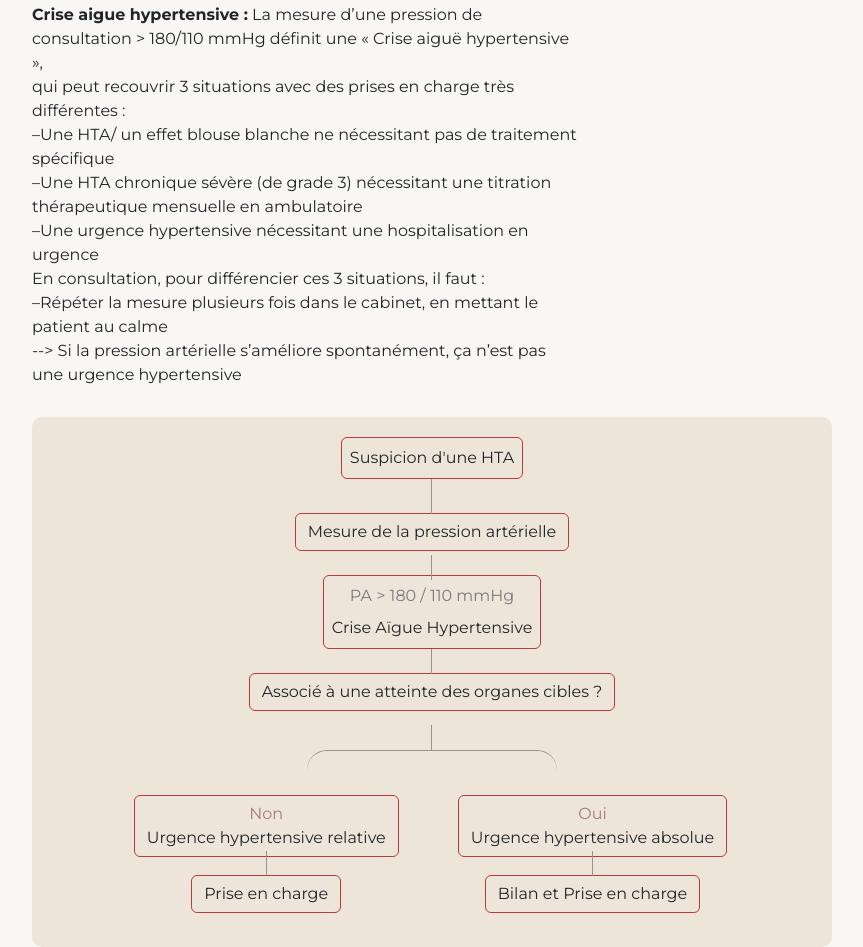
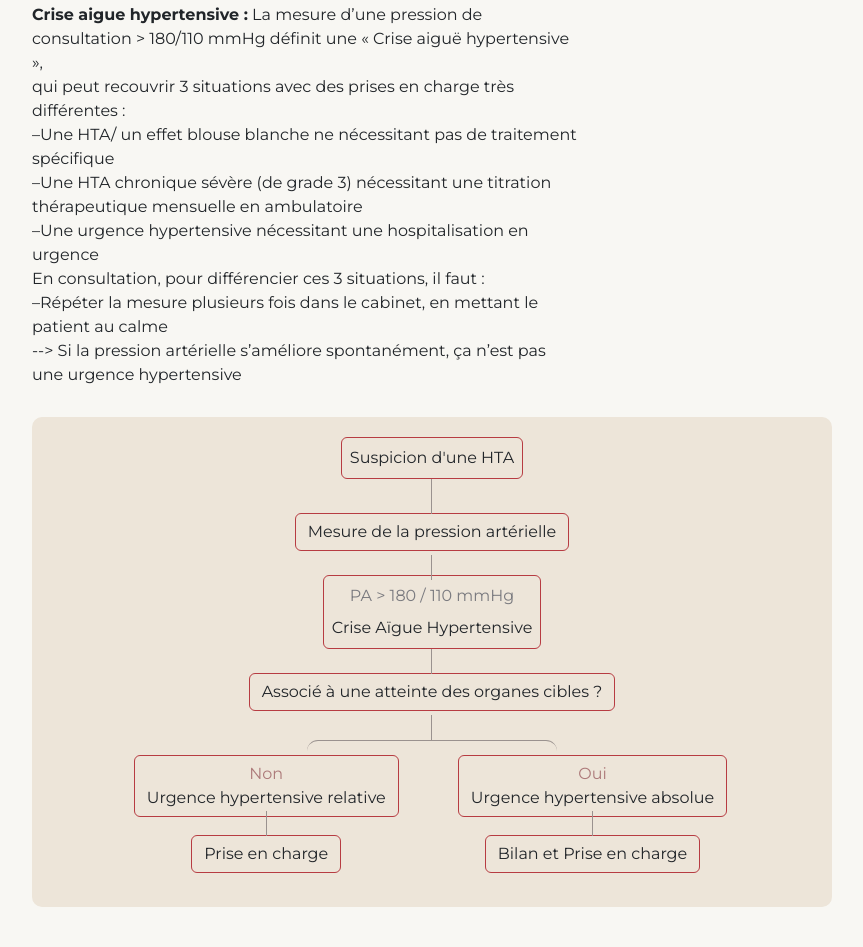
Before and after one commit to aaiaa-1/med.github.io, a website: page algorithmes/crise.html in a window 1280 px wide. Shown: the part 314-1261 px from the top of the page, without its empty margins (240-1103 px from the left). After the commit the page ends 1221 px from the top, so only its background shows below. Drawn offline with nearby package versions, Linux system fonts and the light colour scheme.

Commit message:
Update crise.html

```diff
--- a/algorithmes/crise.html
+++ b/algorithmes/crise.html
@@ -82,7 +82,7 @@
                                 </div>
                             </div>
                         </div>
-                        <div class="node__child">
+                        <div class="node__child" style="padding-bottom:0">
                             <div class="node">
                                 <div class="node__element">
                                     <button type="button" class="btn" data-bs-toggle="modal" data-bs-target="#2">
@@ -92,7 +92,7 @@
                             </div>
                         </div>
                         <div class="node__bottom-line" style="height: 25px; top:-40px;"></div>
-                        <div class="line"></div>
+                        <div class="line" style="padding:5px;"></div>
                         <div class="node__children" style="padding:0;">
                             <div class="node node--root">
                                 <div class="node__element">
```
